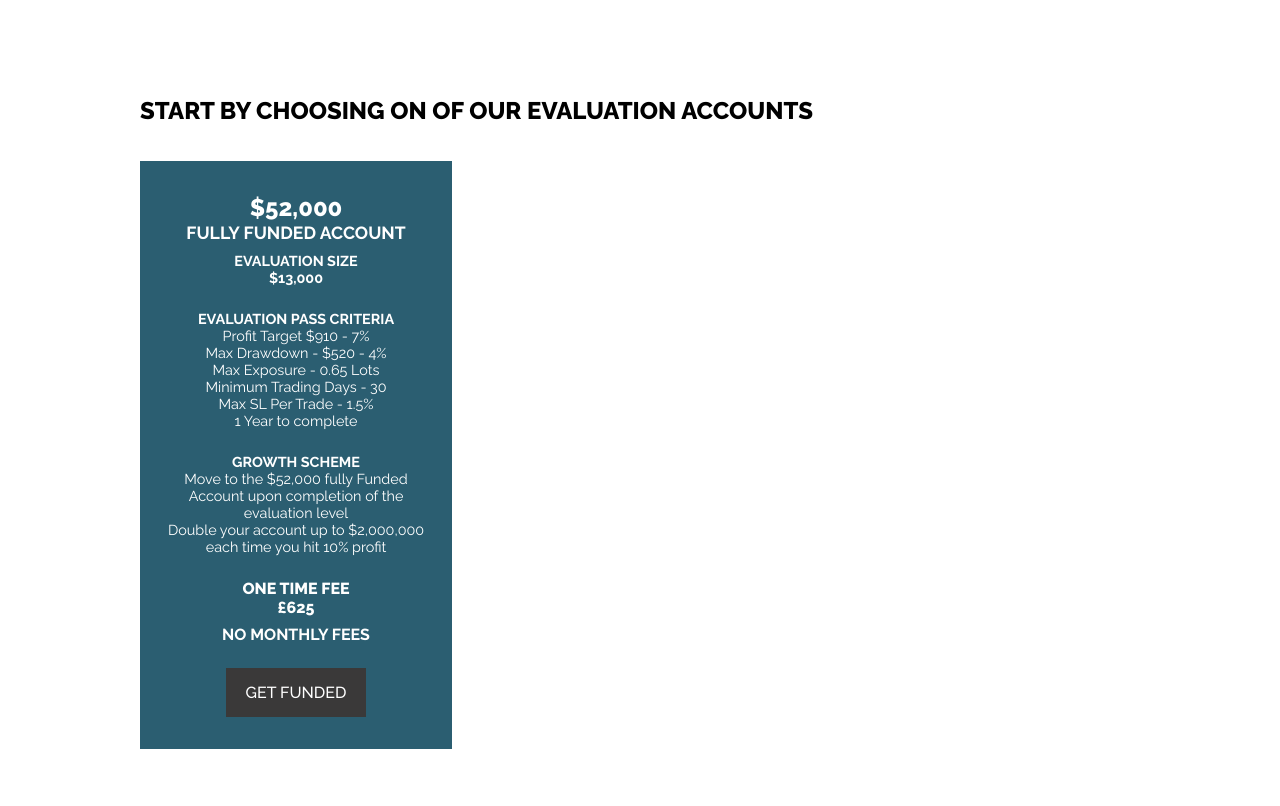
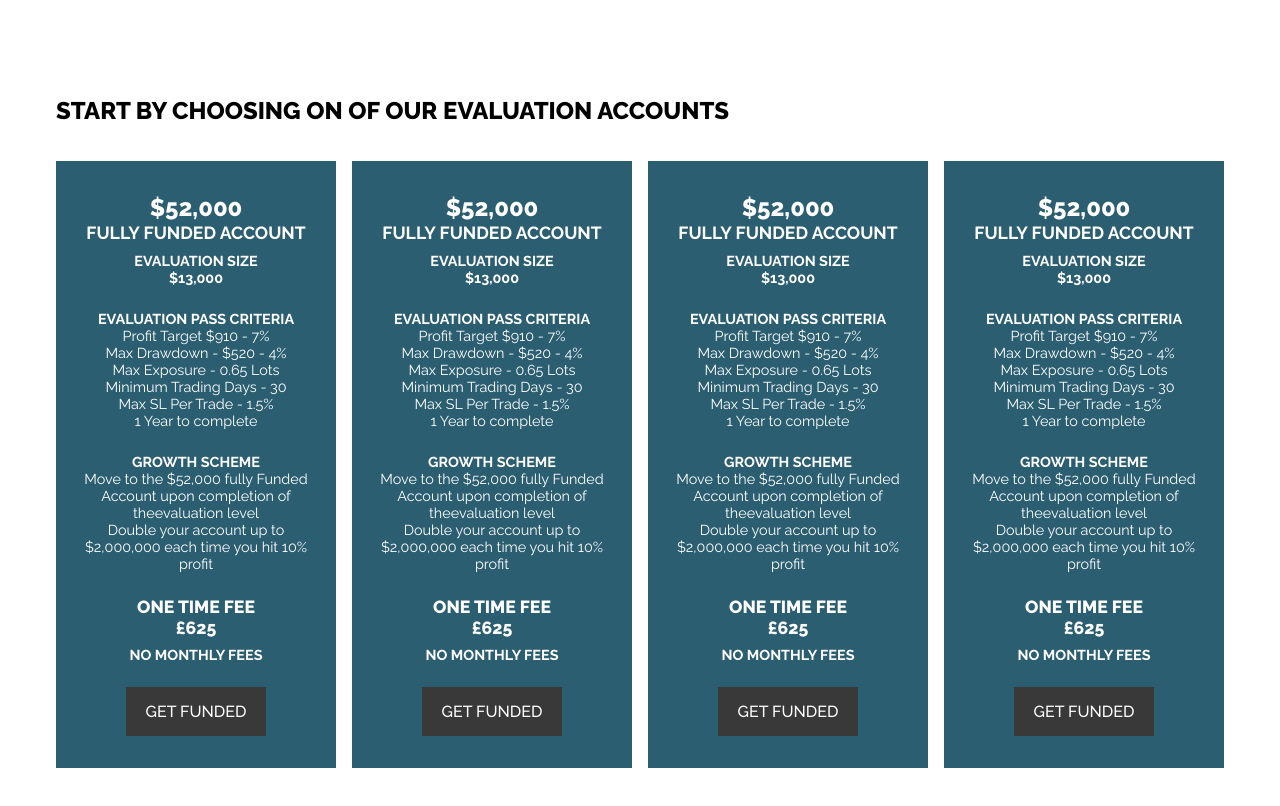
Before and after one commit to AntAllch/tmfx2022, a website built with Vite: page index.html in a window 1280 px wide. Shown: the part 1543-2349 px from the top of the page. Built offline with nearby package versions, Linux system fonts and the light colour scheme.

Commit message:
Added all 4 cards

```diff
--- a/index.html
+++ b/index.html
@@ -96,8 +96,8 @@
 
         <div class="accounts-cards">
 
+          <!--CARD ONE-->
           <div class="account-card">
-
             <div class="account-card__funding">
               <p class="account-card__heading"><span>$52,000</span><br>fully funded account</p>
               <p class="account-card__subheading">evaluation size<br>$13,000</p>
@@ -107,28 +107,13 @@
               <div class="account-card__desc-groups">
                 <div class="account-card__desc-group">
                   <p class="account-card__subheading">evaluation pass criteria</p>
-                  <p class="account-card__desc">
-                    Profit Target $910 - 7% <br>
-                    Max Drawdown - $520 - 4% <br>
-                    Max Exposure - 0.65 Lots <br>
-                    Minimum Trading Days - 30 <br>
-                    Max SL Per Trade - 1.5%
-                  </p>
+                  <p class="account-card__desc">Profit Target $910 - 7% <br>Max Drawdown - $520 - 4%<br>Max Exposure - 0.65 Lots<br>Minimum Trading Days - 30<br>Max SL Per Trade - 1.5%</p>
                   <p class="account-card__desc">1 Year to complete</p>
                 </div>
                 <div class="account-card__desc-group">
                   <p class="account-card__subheading">growth scheme</p>
-                  <p class="account-card__desc">
-                    Move to the $52,000 fully
-                    Funded Account upon
-                    completion of the
-                    evaluation level
-                  </p>
-                  <p class="account-card__desc">
-                    Double your account up to
-                    $2,000,000 each time you
-                    hit 10% profit
-                  </p>
+                  <p class="account-card__desc">Move to the $52,000 fully Funded Account upon completion of theevaluation level</p>
+                  <p class="account-card__desc">Double your account up to $2,000,000 each time you hit 10% profit</p>
                 </div>
               </div>
             </div>
@@ -139,7 +124,96 @@
             </div>
 
             <a href="#"><button class="btn btn__funded">get funded</button></a>
+          </div>
 
+          <!--CARD TWO-->
+          <div class="account-card">
+            <div class="account-card__funding">
+              <p class="account-card__heading"><span>$52,000</span><br>fully funded account</p>
+              <p class="account-card__subheading">evaluation size<br>$13,000</p>
+            </div>
+
+            <div class="account-card__criteria">
+              <div class="account-card__desc-groups">
+                <div class="account-card__desc-group">
+                  <p class="account-card__subheading">evaluation pass criteria</p>
+                  <p class="account-card__desc">Profit Target $910 - 7% <br>Max Drawdown - $520 - 4%<br>Max Exposure - 0.65 Lots<br>Minimum Trading Days - 30<br>Max SL Per Trade - 1.5%</p>
+                  <p class="account-card__desc">1 Year to complete</p>
+                </div>
+                <div class="account-card__desc-group">
+                  <p class="account-card__subheading">growth scheme</p>
+                  <p class="account-card__desc">Move to the $52,000 fully Funded Account upon completion of theevaluation level</p>
+                  <p class="account-card__desc">Double your account up to $2,000,000 each time you hit 10% profit</p>
+                </div>
+              </div>
+            </div>
+
+            <div class="account-card__fees">
+              <p class="account-card__fee">one time fee<br>£625</p>
+              <p>no monthly fees</p>
+            </div>
+
+            <a href="#"><button class="btn btn__funded">get funded</button></a>
+          </div>
+
+          <!--CARD THREE-->
+          <div class="account-card">
+            <div class="account-card__funding">
+              <p class="account-card__heading"><span>$52,000</span><br>fully funded account</p>
+              <p class="account-card__subheading">evaluation size<br>$13,000</p>
+            </div>
+
+            <div class="account-card__criteria">
+              <div class="account-card__desc-groups">
+                <div class="account-card__desc-group">
+                  <p class="account-card__subheading">evaluation pass criteria</p>
+                  <p class="account-card__desc">Profit Target $910 - 7% <br>Max Drawdown - $520 - 4%<br>Max Exposure - 0.65 Lots<br>Minimum Trading Days - 30<br>Max SL Per Trade - 1.5%</p>
+                  <p class="account-card__desc">1 Year to complete</p>
+                </div>
+                <div class="account-card__desc-group">
+                  <p class="account-card__subheading">growth scheme</p>
+                  <p class="account-card__desc">Move to the $52,000 fully Funded Account upon completion of theevaluation level</p>
+                  <p class="account-card__desc">Double your account up to $2,000,000 each time you hit 10% profit</p>
+                </div>
+              </div>
+            </div>
+
+            <div class="account-card__fees">
+              <p class="account-card__fee">one time fee<br>£625</p>
+              <p>no monthly fees</p>
+            </div>
+
+            <a href="#"><button class="btn btn__funded">get funded</button></a>
+          </div>
+
+          <!--CARD FOUR-->
+          <div class="account-card">
+            <div class="account-card__funding">
+              <p class="account-card__heading"><span>$52,000</span><br>fully funded account</p>
+              <p class="account-card__subheading">evaluation size<br>$13,000</p>
+            </div>
+
+            <div class="account-card__criteria">
+              <div class="account-card__desc-groups">
+                <div class="account-card__desc-group">
+                  <p class="account-card__subheading">evaluation pass criteria</p>
+                  <p class="account-card__desc">Profit Target $910 - 7% <br>Max Drawdown - $520 - 4%<br>Max Exposure - 0.65 Lots<br>Minimum Trading Days - 30<br>Max SL Per Trade - 1.5%</p>
+                  <p class="account-card__desc">1 Year to complete</p>
+                </div>
+                <div class="account-card__desc-group">
+                  <p class="account-card__subheading">growth scheme</p>
+                  <p class="account-card__desc">Move to the $52,000 fully Funded Account upon completion of theevaluation level</p>
+                  <p class="account-card__desc">Double your account up to $2,000,000 each time you hit 10% profit</p>
+                </div>
+              </div>
+            </div>
+
+            <div class="account-card__fees">
+              <p class="account-card__fee">one time fee<br>£625</p>
+              <p>no monthly fees</p>
+            </div>
+
+            <a href="#"><button class="btn btn__funded">get funded</button></a>
           </div>
 
         </div>
--- a/scss/layout/_accounts.scss
+++ b/scss/layout/_accounts.scss
@@ -5,27 +5,35 @@
 .accounts{
 
     margin: 0 auto 4rem;
-    width: min(calc(100vw - 3.75rem), 1000px);
+    width: min(calc(100vw - 3.75rem), 73em);
 
     .accounts-title{
         font-size: clamp(1rem, 3vw + 0.2rem, 1.5rem);
         text-transform: uppercase;
         font-weight: 800;
         margin-bottom: 1.5em;
+        text-align: center;
+
+        @include r.respond(desktop){
+            text-align: left;
+        }
     }
 
     .accounts-cards{
 
         color: c.$white;
+        display: grid;
+        grid-template-columns: repeat(auto-fit, minmax(15rem, 17.5rem));
+        justify-content: center;
+        gap: 1em;
 
         .account-card{
 
             text-align: center;
             background-color: c.$accent-clr;
             padding: 2em 1em;
-            max-width: 280px;
 
-            span , .account-card__fee{
+            span, .account-card__fee{
                 font-weight: t.$fw-extrabold;
             }
 
@@ -78,10 +86,12 @@
 
                 .account-card__fee{
                     margin-bottom: 0.5em;
+                    font-size: 1.1em;
                 }
 
                 p:nth-of-type(2){
                     font-weight: t.$fw-bold;
+                    font-size: 0.9em;
                 }
             }
         }
```
